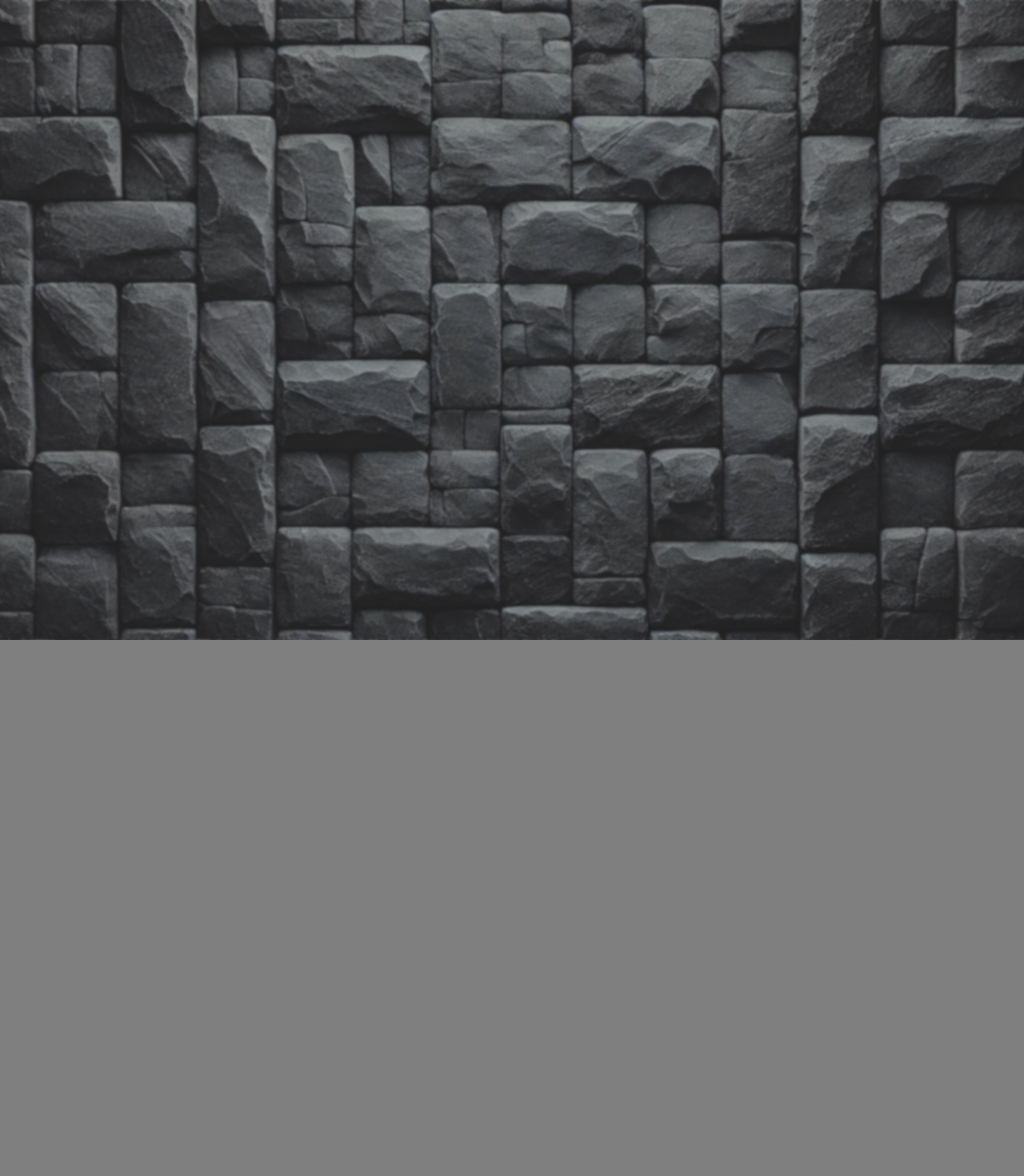
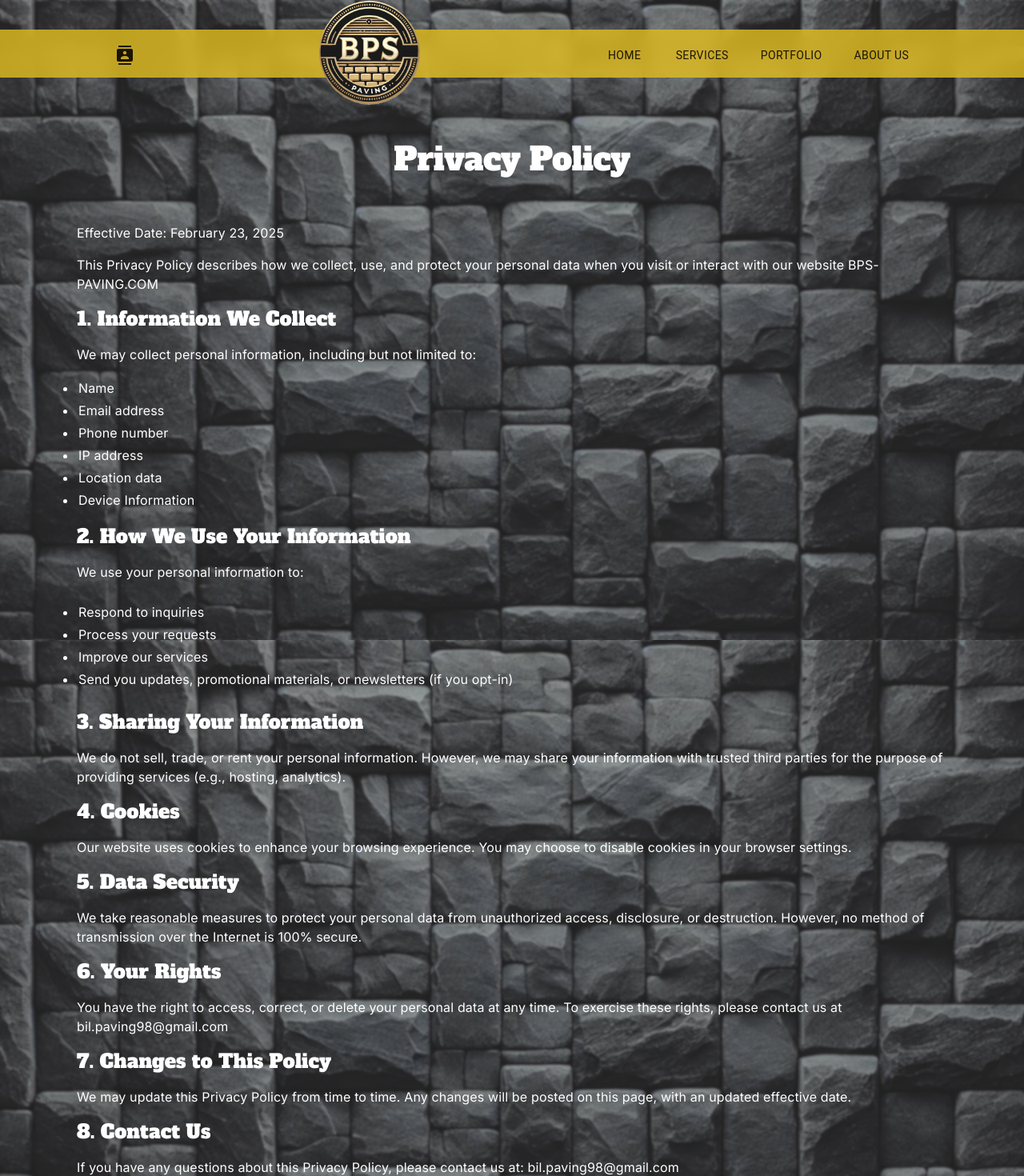
Before and after one commit to reutmihai/Bil-Pave-App, a React (Vite) app: page /privacy in a window 1280 px wide. Before the commit this address had no page. Shown: the top 1470 px of the page at 80% size. Before the commit the page ends 800 px from the top, so only its background shows below. Built offline with nearby package versions, Linux system fonts and the light colour scheme.

Commit message:
added privacy policy page for forms

```diff
--- a/src/App.tsx
+++ b/src/App.tsx
@@ -5,6 +5,7 @@ import { Portfolio } from "./pages/Portfolio";
 import { About } from "./pages/About";
 import SharedLayout from "./components/SharedLayout";
 import ScrollToTop from "./components/ScrollToTop";
+import { PrivacyPolicy } from "./pages/PrivacyPolicy";
 
 const App: React.FC = () => {
   return (
@@ -16,6 +17,7 @@ const App: React.FC = () => {
           <Route path="/services" element={<Services />} />
           <Route path="/portfolio" element={<Portfolio />} />
           <Route path="/about" element={<About />} />
+          <Route path="/privacy" element={<PrivacyPolicy />} />
         </Route>
       </Routes>
     </Router>
--- a/src/components/Footer.tsx
+++ b/src/components/Footer.tsx
@@ -67,6 +67,7 @@ const Footer: React.FC = () => {
             gap: 2,
             fontSize: "16px",
             mt: { xs: 2, sm: 0 },
+            flexWrap: "wrap",
           }}
         >
           <Link component={RouterLink} to="/" color="inherit" underline="hover">
@@ -95,6 +96,14 @@ const Footer: React.FC = () => {
             underline="hover"
           >
             About
+          </Link>
+          <Link
+            component={RouterLink}
+            to="/privacy"
+            color="inherit"
+            underline="hover"
+          >
+            Privacy Policy
           </Link>
         </Box>
 
--- a/src/main.tsx
+++ b/src/main.tsx
@@ -200,7 +200,6 @@ const theme = createTheme({
     MuiList: {
       styleOverrides: {
         root: {
-          paddingLeft: "20px",
           listStyleType: "disc",
         },
       },
@@ -219,6 +218,7 @@ const theme = createTheme({
       styleOverrides: {
         root: {
           fontSize: "16px",
+          padding: "2px",
           display: "list-item",
           "@media (max-width:900px)": { fontSize: "0.8rem" },
           "@media (max-width:600px)": { fontSize: "0.7rem" },
--- /dev/null
+++ b/src/pages/PrivacyPolicy.tsx
@@ -0,0 +1,129 @@
+import { Box, Container, List, ListItem, Typography } from "@mui/material";
+import React from "react";
+
+export const PrivacyPolicy: React.FC = () => {
+  return (
+    <Container maxWidth="lg">
+      <Box
+        sx={{
+          px: { xs: 2, sm: 4 },
+          py: {xs: 2, sm: 5},
+          display: "flex",
+          flexDirection: "column",
+          gap: 2,
+        }}
+      >
+        <Typography
+          variant="h1"
+          component="h1"
+          sx={{
+            my: { xs: 4, sm: 3, md: 5 },
+            textAlign: "center",
+          }}
+        >
+          Privacy Policy
+        </Typography>
+        <Typography variant="body1">
+          Effective Date:{" "}
+          {new Date().toLocaleDateString("en-US", {
+            year: "numeric",
+            month: "long",
+            day: "numeric",
+          })}
+        </Typography>
+        <Typography variant="body1">
+          {" "}
+          This Privacy Policy describes how we collect, use, and protect your
+          personal data when you visit or interact with our website
+          BPS-PAVING.COM
+        </Typography>
+
+        <Typography variant="h5">1. Information We Collect</Typography>
+        <Typography variant="body1">
+          We may collect personal information, including but not limited to:
+        </Typography>
+        <List sx={{padding: "0"}}>
+          <ListItem>
+            <Typography variant="body1"> Name</Typography>
+          </ListItem>
+          <ListItem>
+            <Typography variant="body1">Email address</Typography>
+          </ListItem>
+          <ListItem>
+            <Typography variant="body1">Phone number</Typography>
+          </ListItem>
+          <ListItem>
+            <Typography variant="body1">IP address</Typography>
+          </ListItem>
+          <ListItem>
+            <Typography variant="body1">Location data</Typography>
+          </ListItem>
+          <ListItem>
+            <Typography variant="body1">Device Information</Typography>
+          </ListItem>
+        </List>
+
+        <Typography variant="h5">2. How We Use Your Information</Typography>
+        <Typography variant="body1">
+          We use your personal information to:
+        </Typography>
+        <List>
+          <ListItem>
+            <Typography variant="body1">Respond to inquiries</Typography>
+          </ListItem>
+          <ListItem>
+            <Typography variant="body1">Process your requests</Typography>
+          </ListItem>
+          <ListItem>
+            <Typography variant="body1">Improve our services</Typography>
+          </ListItem>
+          <ListItem>
+            <Typography variant="body1">
+              Send you updates, promotional materials, or newsletters (if you
+              opt-in)
+            </Typography>
+          </ListItem>
+        </List>
+
+        <Typography variant="h5">3. Sharing Your Information</Typography>
+        <Typography variant="body1">
+          We do not sell, trade, or rent your personal information. However, we
+          may share your information with trusted third parties for the purpose
+          of providing services (e.g., hosting, analytics).
+        </Typography>
+
+        <Typography variant="h5">4. Cookies</Typography>
+        <Typography variant="body1">
+          Our website uses cookies to enhance your browsing experience. You may
+          choose to disable cookies in your browser settings.
+        </Typography>
+
+        <Typography variant="h5">5. Data Security</Typography>
+        <Typography variant="body1">
+          We take reasonable measures to protect your personal data from
+          unauthorized access, disclosure, or destruction. However, no method of
+          transmission over the Internet is 100% secure.
+        </Typography>
+
+        <Typography variant="h5">6. Your Rights</Typography>
+        <Typography variant="body1">
+          You have the right to access, correct, or delete your personal data at
+          any time. To exercise these rights, please contact us at
+          bil.paving98@gmail.com
+        </Typography>
+
+        <Typography variant="h5">7. Changes to This Policy</Typography>
+        <Typography variant="body1">
+          We may update this Privacy Policy from time to time. Any changes will
+          be posted on this page, with an updated effective date.
+        </Typography>
+
+        <Typography variant="h5">8. Contact Us</Typography>
+        <Typography variant="body1">
+          If you have any questions about this Privacy Policy, please contact us
+          at: bil.paving98@gmail.com
+        </Typography>
+      </Box>
+    </Container>
+  );
+};
```
